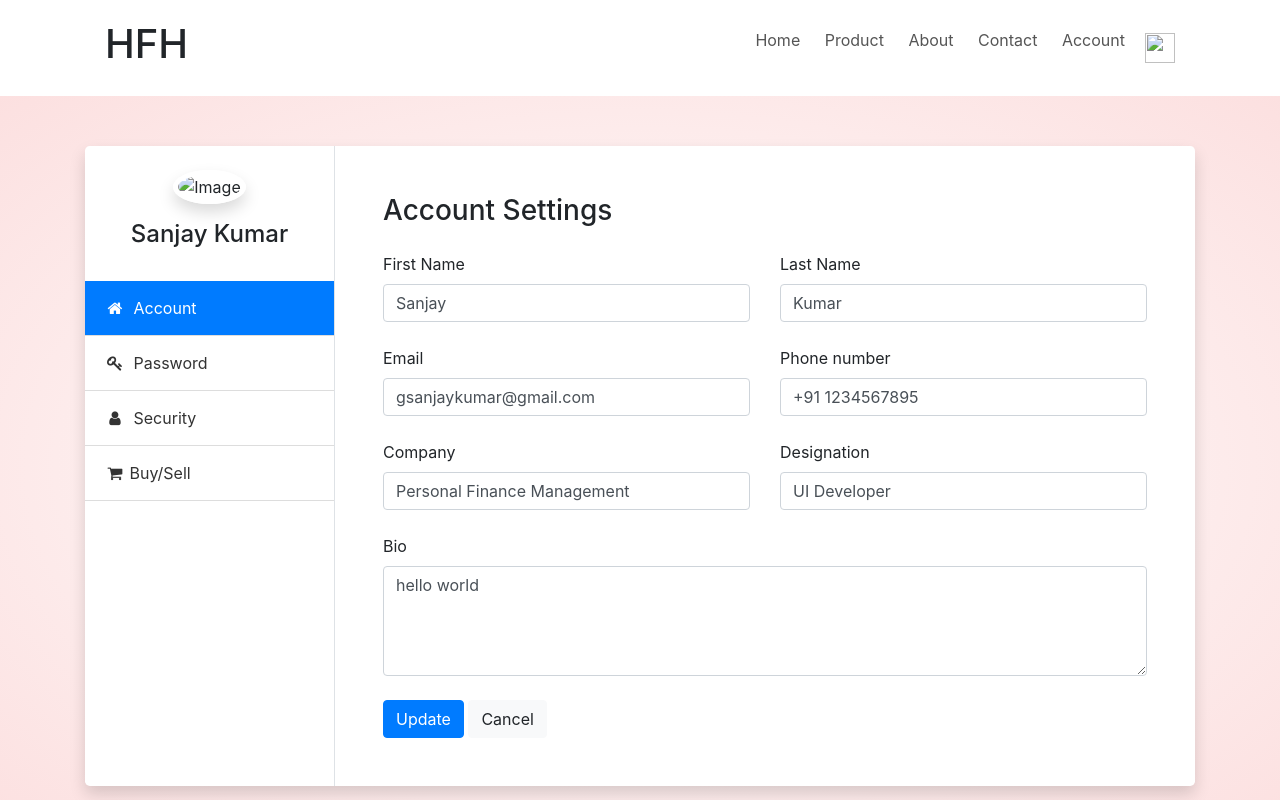
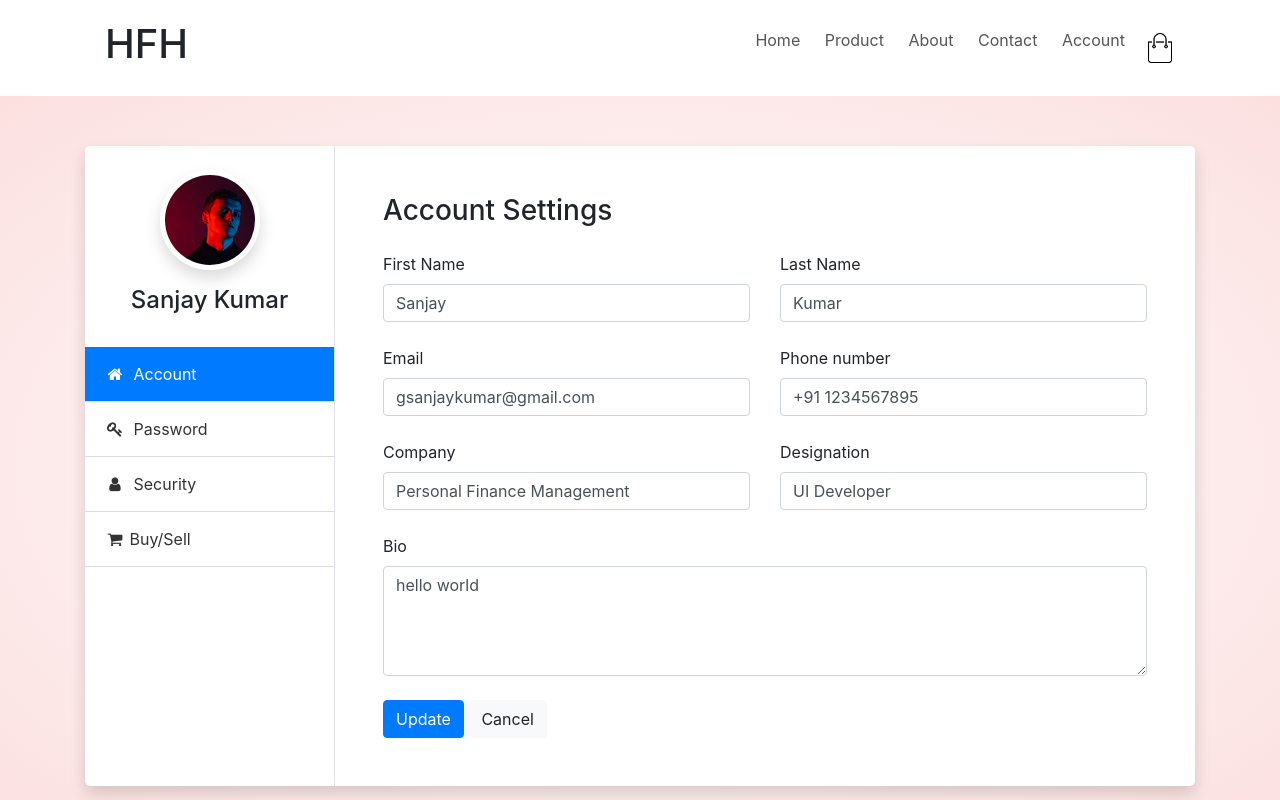
Before and after one commit to sanjay1509/HFH, a plain HTML site: page account detail.html in a window 1280 px wide. Shown: the top 800 px of the page. Drawn offline with nearby package versions, Linux system fonts and the light colour scheme.

Commit message:
Update account detail.html

```diff
--- a/account detail.html
+++ b/account detail.html
@@ -201,7 +201,7 @@ p{
                         <li><a href="account.html">Account</a></li>
                     </ul>
                 </nav>
-                 <a href="cart.html"><img src="images/cart.png" width="30px" height="30px"></a>
+                 <a href="cart.html"><img src="cart.png" width="30px" height="30px"></a>
 
             </div>
 
@@ -217,7 +217,7 @@ p{
 				<div class="profile-tab-nav border-right">
 					<div class="p-4">
 						<div class="img-circle text-center mb-3">
-							<img src="images/profile-1.jpg" alt="Image" class="shadow" style="border-radius: 100%;">
+							<img src="profile-1.jpg" alt="Image" class="shadow" style="border-radius: 100%;">
 						</div>
 						<h4 class="text-center">Sanjay Kumar</h4>
 					</div>
```
